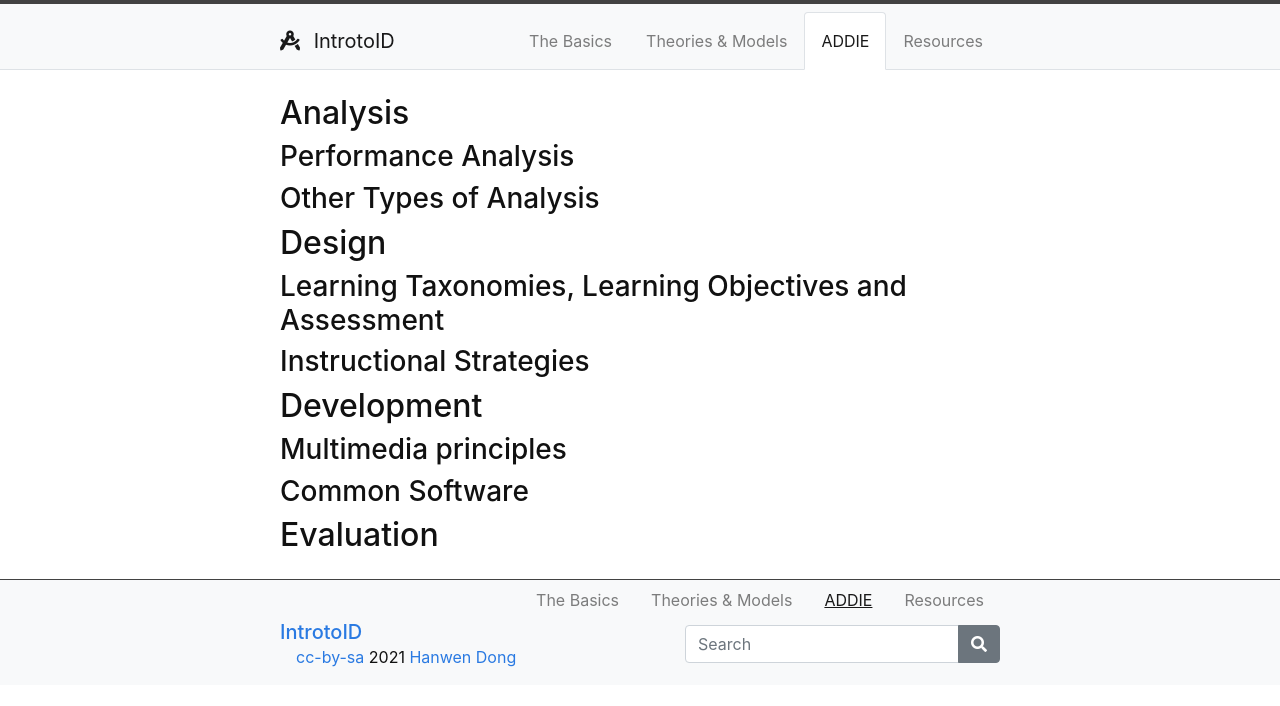
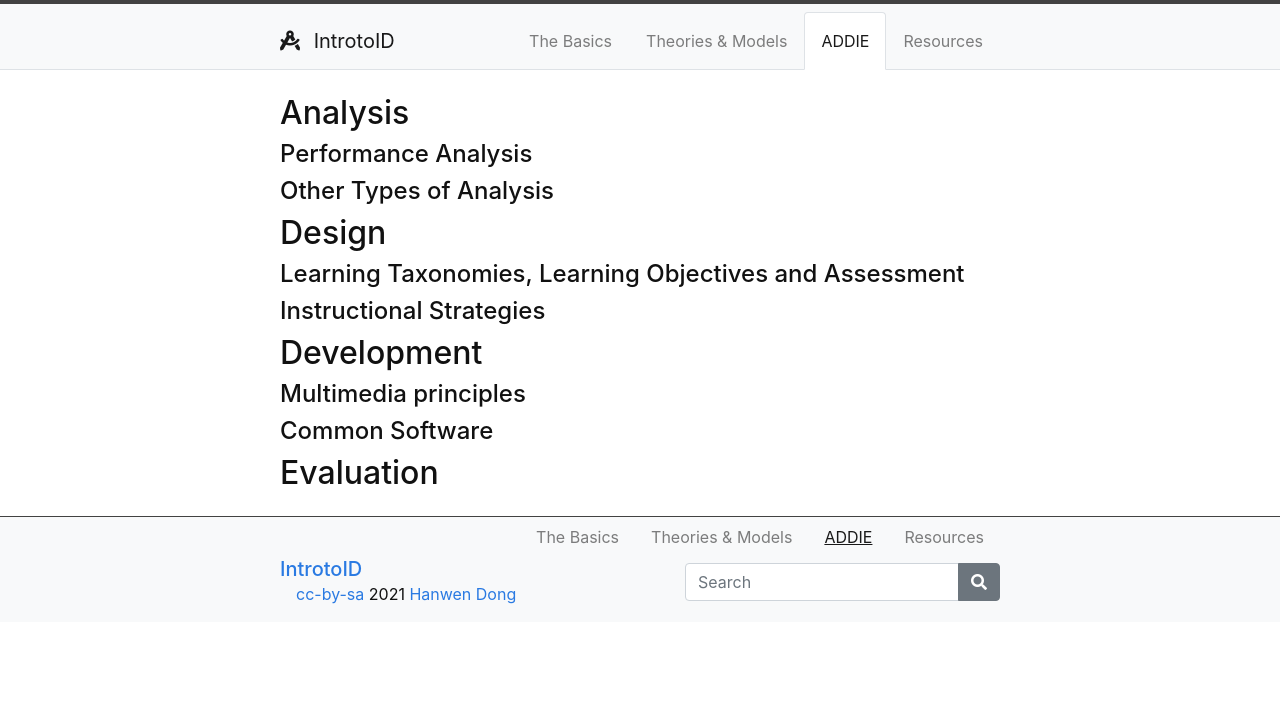
Before and after one commit to hanwendong1/IntrotoID, a Jekyll site: the page built from content/3-ADDIE.md, in a window 1280 px wide. Shown: the top 706 px of the page. Built offline with Jekyll 4.4.1, drawn with Linux system fonts in a browser that asks for light colours.

```diff
--- a/content/3-ADDIE.md
+++ b/content/3-ADDIE.md
@@ -5,20 +5,20 @@ nav: true
 
 ## Analysis
 
-### Performance Analysis
+#### Performance Analysis
 
-### Other Types of Analysis
+#### Other Types of Analysis
 
 ## Design
 
-### Learning Taxonomies, Learning Objectives and Assessment
+#### Learning Taxonomies, Learning Objectives and Assessment
 
-### Instructional Strategies
+#### Instructional Strategies
 
 ## Development
 
-### Multimedia principles
+#### Multimedia principles
 
-### Common Software
+#### Common Software
 
 ## Evaluation
```
